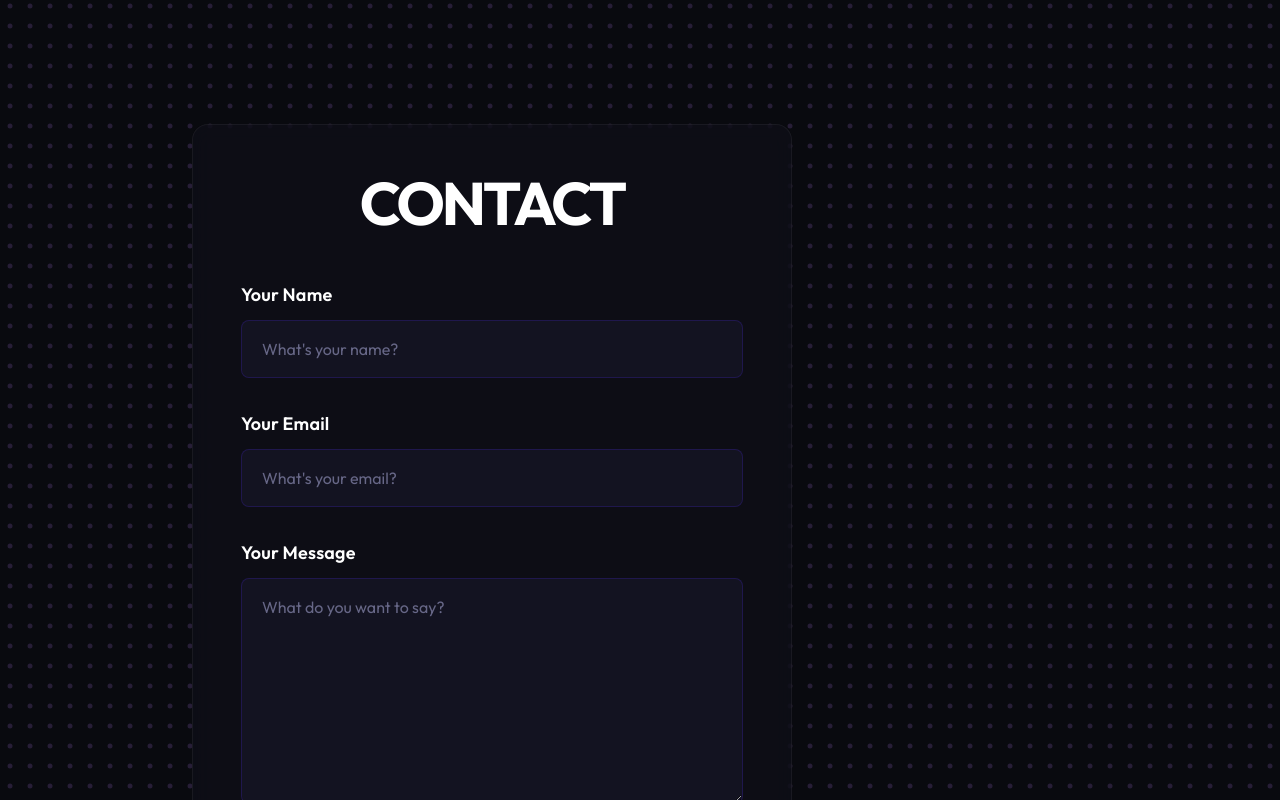
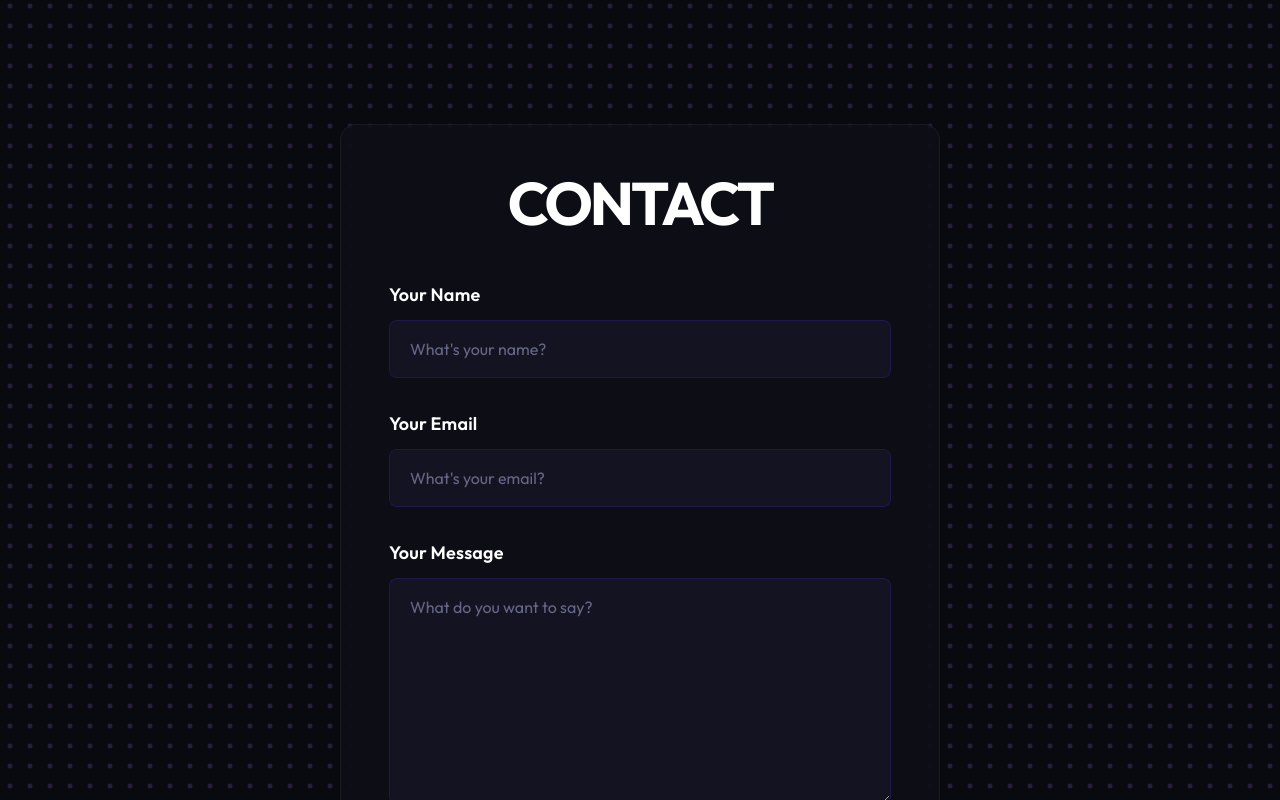
Before and after one commit to yobin021/yobin-portfolio-, a Next.js app: page / in a window 1280 px wide. Shown: the part 3840-4640 px from the top of the page. Built offline with nearby package versions, Linux system fonts and the light colour scheme.

Commit message:
Last commit

```diff
--- a/src/components/ContactForm.tsx
+++ b/src/components/ContactForm.tsx
@@ -115,7 +115,7 @@ export default function ContactForm({ isEmbedded = false }: { isEmbedded?: boole
                 </div>
             )}
 
-            <div className={`${isEmbedded ? 'w-full max-w-4xl' : 'contact-container'} relative z-10`}>
+            <div className={`${isEmbedded ? 'w-full max-w-4xl flex flex-col items-center justify-center' : 'contact-container'} relative z-10`}>
                 {/* Contact Form Wrapper - Centered */}
                 <motion.div
                     initial={{ opacity: 0, y: 50 }}
```
